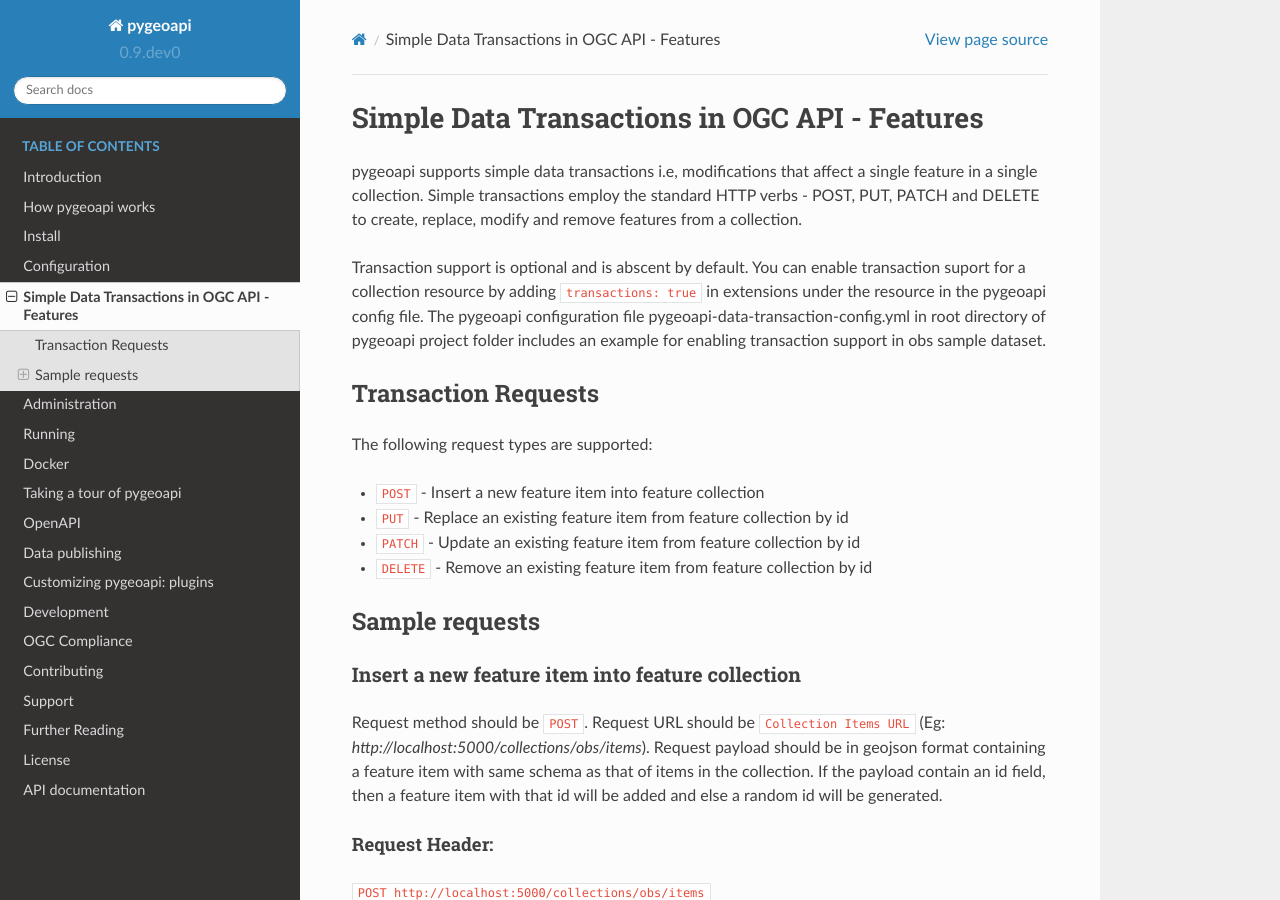
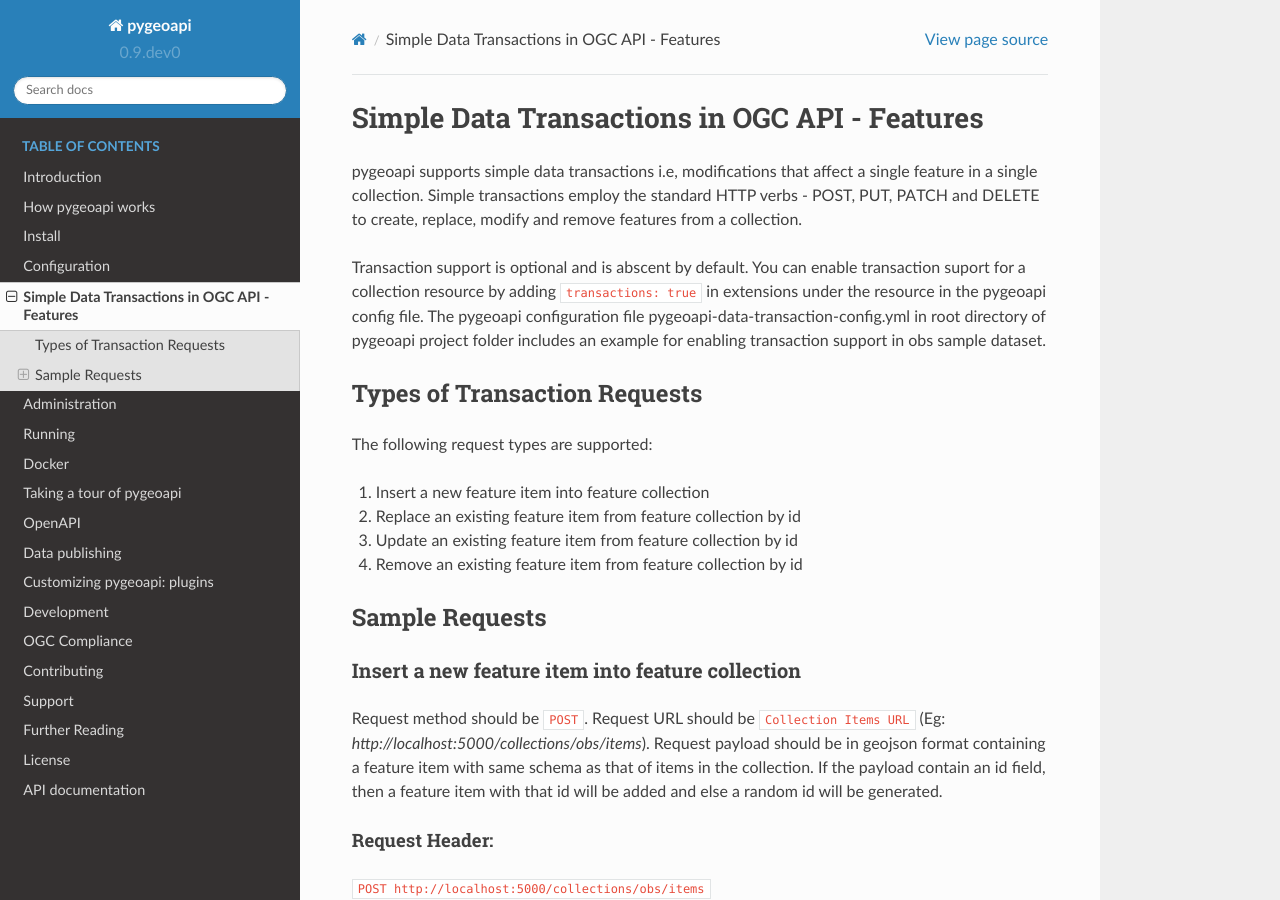
Before and after one commit to geopython/pygeoapi, a Sphinx documentation site: the page built from docs/source/data-transactions.rst, in a window 1280 px wide and 900 px high. Built offline with Sphinx 7.4.7 and the Read the Docs theme 2.0.0, drawn with Linux system fonts in a browser that asks for light colours.

Commit message:
Update data-transactions.rst

```diff
--- a/docs/source/data-transactions.rst
+++ b/docs/source/data-transactions.rst
@@ -11,18 +11,18 @@
 The pygeoapi configuration file pygeoapi-data-transaction-config.yml in root directory of pygeoapi project folder includes an example for enabling transaction support in obs sample dataset.
 
 
-Transaction Requests
---------------------
+Types of Transaction Requests
+-----------------------------
 
 The following request types are supported:
 
-- ``POST`` - Insert a new feature item into feature collection
-- ``PUT`` - Replace an existing feature item from feature collection by id
-- ``PATCH`` - Update an existing feature item from feature collection by id
-- ``DELETE`` - Remove an existing feature item from feature collection by id
+#. Insert a new feature item into feature collection
+#. Replace an existing feature item from feature collection by id
+#. Update an existing feature item from feature collection by id
+#. Remove an existing feature item from feature collection by id
 
 
-Sample requests
+Sample Requests
 ---------------
 
 
```
